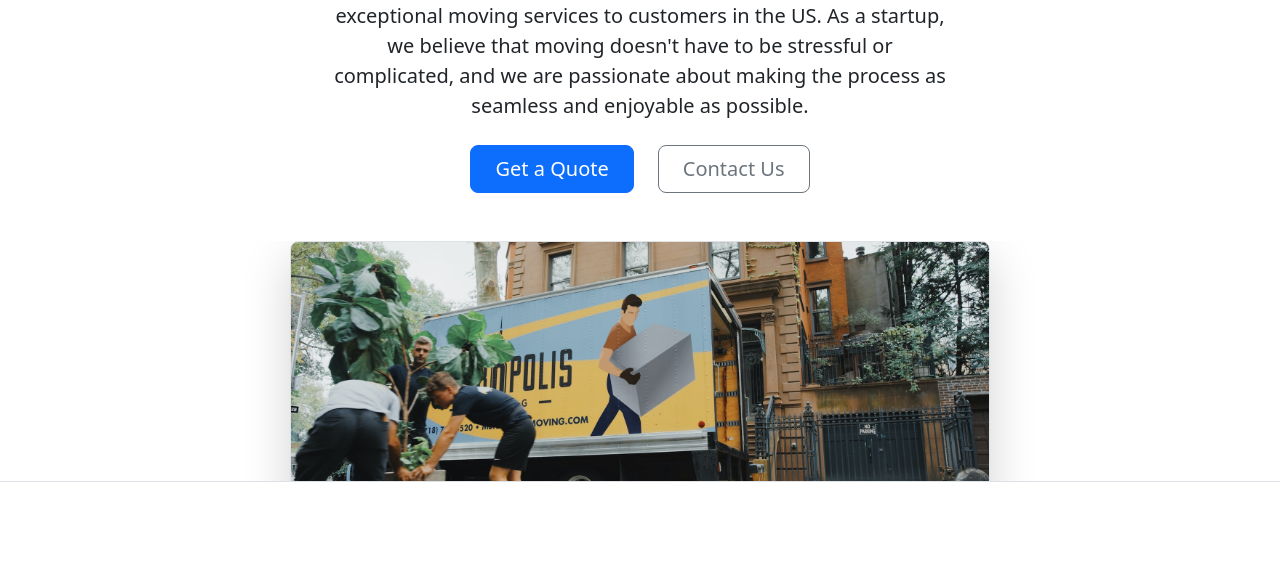
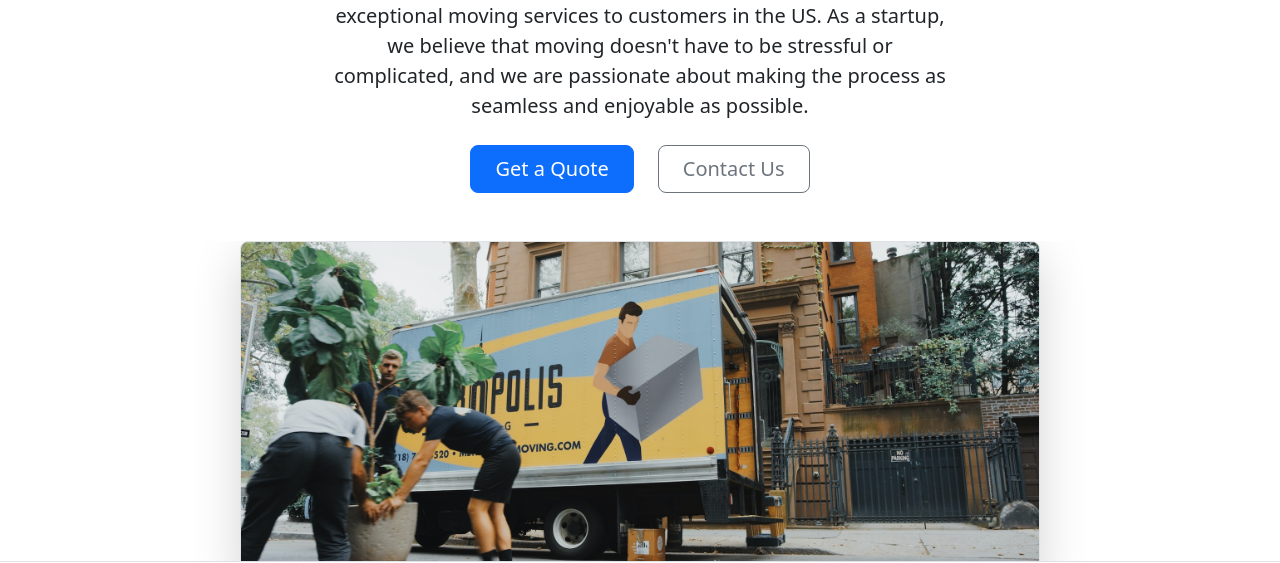
Before and after one commit to emir-mutlu/transport-company-website, a plain HTML site: page index.html in a window 1280 px wide. Shown: the part 258-821 px from the top of the page. Drawn offline with nearby package versions, Linux system fonts and the light colour scheme.

Commit message:
First commit

```diff
--- a/index.html
+++ b/index.html
@@ -70,10 +70,10 @@
         <button type="button" class="btn btn-outline-secondary btn-lg px-4">Contact Us</button>
       </div>
     </div>
-    <div class="overflow-hidden" style="max-height: 30vh;">
+    <div class="overflow-hidden" style="max-height: 40vh;">
       <div class="container px-5">
-        <img src="./assets/pictures/moving-van.jpg" class="img-fluid border rounded-3 shadow-lg mb-4" alt="Moving van on a road" width="700"
-          height="500" loading="lazy">
+        <img src="./assets/pictures/moving-van.jpg" class="img-fluid border rounded-3 shadow-lg mb-4" alt="Moving van on a road" width="800"
+          height="600" style="max-width: 90%;" loading="lazy">
       </div>
     </div>
   </div>
```
